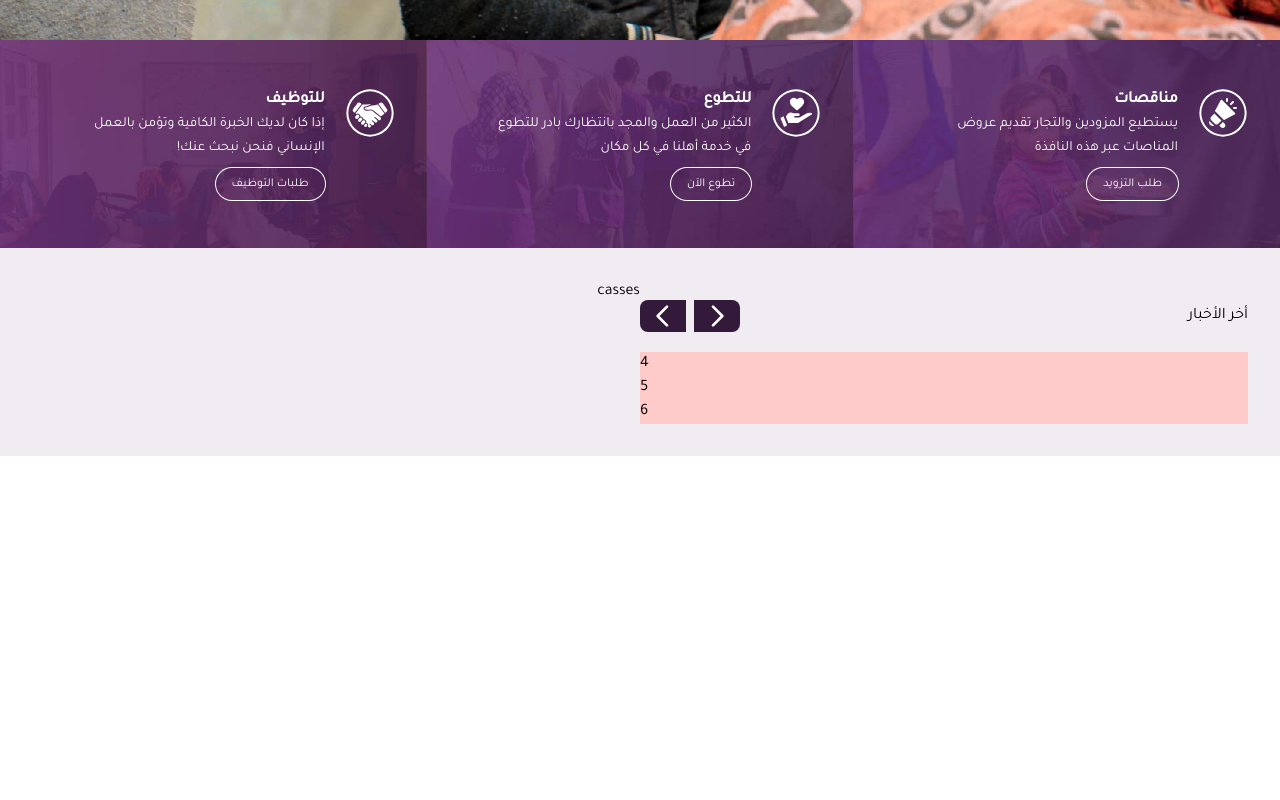
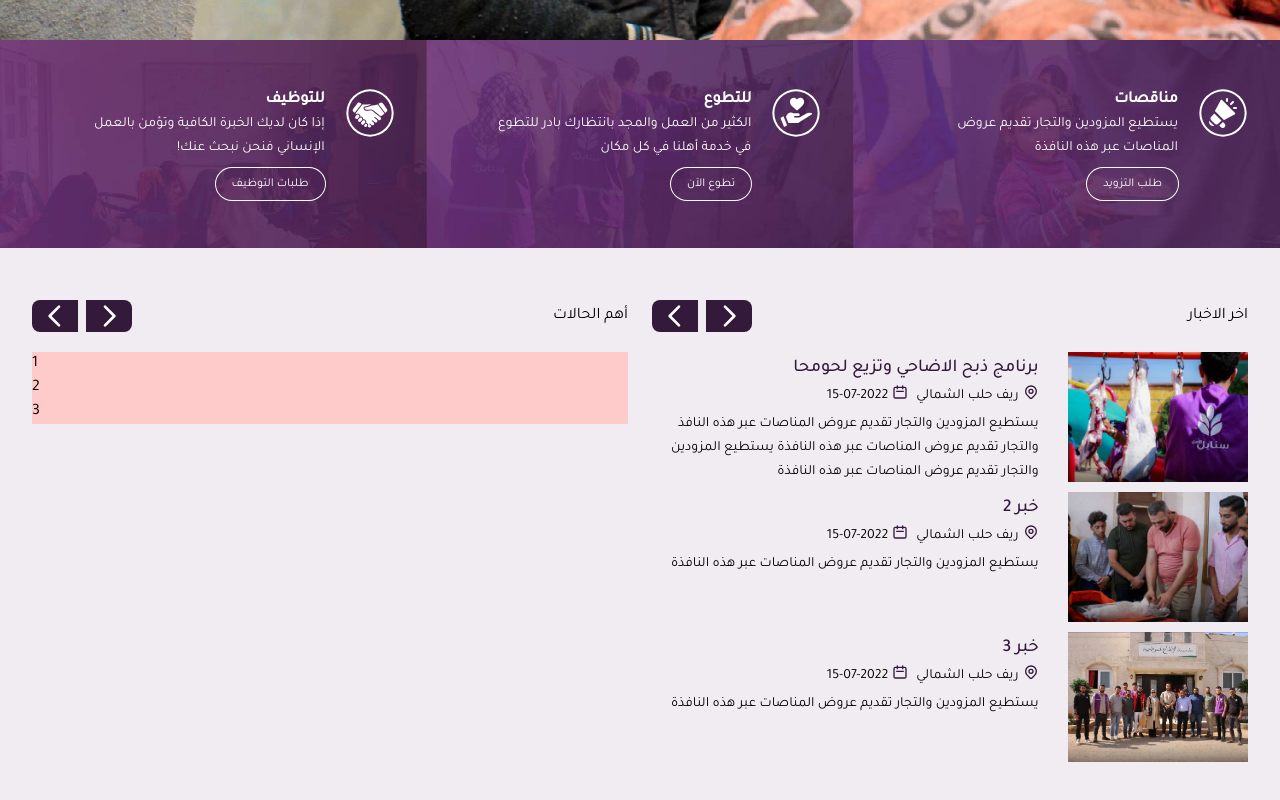
Before and after one commit to m-aljamal/sanabel-client, a Next.js app: page / in a window 1280 px wide. Shown: the part 760-1560 px from the top of the page. Before the commit the page ends 1216 px from the top, so only its background shows below. Built offline with nearby package versions, Linux system fonts and the light colour scheme.

Commit message:
styling news

```diff
--- a/package.json
+++ b/package.json
@@ -10,6 +10,7 @@
   },
   "dependencies": {
     "@headlessui/react": "^1.6.6",
+    "@heroicons/react": "^1.0.6",
     "@tailwindcss/forms": "^0.5.2",
     "clsx": "^1.2.1",
     "focus-visible": "^5.2.0",
--- a/src/components/LatestSwiperContainer.jsx
+++ b/src/components/LatestSwiperContainer.jsx
@@ -1,9 +1,54 @@
-import React from 'react'
+import React from "react";
+import { Swiper, SwiperSlide } from "swiper/react";
+import SwiperCore, { Navigation } from "swiper";
+import { Autoplay, EffectFade } from "swiper";
+import "swiper/css";
+import "swiper/css/autoplay";
+import "swiper/css/navigation";
+import "swiper/css/effect-fade";
+import SwipArrows from "@/components/homePage/SwipArrows";
+SwiperCore.use([Navigation]);
 
-const LatestSwiperContainer = () => {
+const LatestSwiperContainer = ({ children, sectionTitle }) => {
+  const prevRef = React.useRef(null);
+  const nextRef = React.useRef(null);
   return (
-    <div>LatestSwiperContainer</div>
-  )
-}
+    <section>
+      <div className="flex justify-between py-5 items-center">
+        <h1>{sectionTitle}</h1>
+        <SwipArrows
+          arrowsStyle="flex space-x-2"
+          nextClass="latest-next"
+          prevClass="latest-prev"
+          prevRef={prevRef}
+          nextRef={nextRef}
+        />
+      </div>
 
-export default LatestSwiperContainer
+      <Swiper
+        spaceBetween={5}
+        slidesPerView={1}
+        navigation={{
+          prevEl: prevRef.current,
+          nextEl: nextRef.current,
+        }}
+        onBeforeInit={(swiper) => {
+          swiper.params.navigation.prevEl = prevRef.current;
+          swiper.params.navigation.nextEl = nextRef.current;
+        }}
+        autoplay={{
+          delay: 10000,
+        }}
+        loop={true}
+        loopFillGroupWithBlank={true}
+        modules={[Autoplay, EffectFade]}
+        effect="fade"
+        dir="ltr"
+      >
+        <main className=" relative">{children}</main>
+      </Swiper>
+    </section>
+  );
+};
+
+export default LatestSwiperContainer;
--- a/src/components/homePage/Latest.jsx
+++ b/src/components/homePage/Latest.jsx
@@ -1,15 +1,30 @@
 import React from "react";
+import { SwiperSlide } from "swiper/react";
 import { Container } from "../Container";
+import LatestSwiperContainer from "../LatestSwiperContainer";
 import LatestNews from "./LatestNews";
 const Latest = () => {
   return (
     <section className="bg-primaryWhite py-8">
       <Container>
-        <div className=" grid grid-cols-2 ">
+        <div className=" grid grid-cols-2  gap-6">
           <div>
             <LatestNews />
           </div>
-          <div>casses</div>
+          <div className="">
+            <LatestSwiperContainer sectionTitle="أهم الحالات">
+              <SwiperSlide>
+                <div className="bg-red-200 ">1</div>
+                <div className="bg-red-200 ">2</div>
+                <div className="bg-red-200 ">3</div>
+              </SwiperSlide>
+              <SwiperSlide>
+                <div className="bg-red-200 ">4</div>
+                <div className="bg-red-200 ">5</div>
+                <div className="bg-red-200 ">6</div>
+              </SwiperSlide>
+            </LatestSwiperContainer>
+          </div>
         </div>
       </Container>
     </section>
--- a/src/components/homePage/LatestNews.jsx
+++ b/src/components/homePage/LatestNews.jsx
@@ -1,15 +1,10 @@
 import { useRouter } from "next/router";
 import React from "react";
-import { Swiper, SwiperSlide } from "swiper/react";
-import SwiperCore, { Navigation } from "swiper";
-import { Autoplay, EffectFade } from "swiper";
-import "swiper/css";
-import "swiper/css/autoplay";
-import "swiper/css/navigation";
-import "swiper/css/effect-fade";
-import SwipArrows from "@/components/homePage/SwipArrows";
-SwiperCore.use([Navigation]);
-
+import { SwiperSlide } from "swiper/react";
+import LatestSwiperContainer from "../LatestSwiperContainer";
+import Image from "next/image";
+import clsx from "clsx";
+import { LocationMarkerIcon, CalendarIcon } from "@heroicons/react/outline";
 const data = [
   {
     id: 1,
@@ -21,7 +16,7 @@ const data = [
         title: "برنامج ذبح الاضاحي وتزيع لحومحا",
         location: "ريف حلب الشمالي",
         description:
-          "يستطيع المزودين والتجار تقديم عروض المناصات عبر هذه النافذة",
+          "يستطيع المزودين والتجار تقديم عروض المناصات عبر هذه النافذ والتجار تقديم عروض المناصات عبر هذه النافذة يستطيع المزودين والتجار تقديم عروض المناصات عبر هذه النافذة",
       },
       "en-US": {
         title: "Tender for the purchase of agricultural products",
@@ -134,52 +129,20 @@ const data = [
 ];
 
 const LatestNews = () => {
-  const prevRef = React.useRef(null);
-  const nextRef = React.useRef(null);
   return (
     <section>
-      <div className="flex justify-between py-5 items-center">
-        <h1>أخر الأخبار</h1>
-        <SwipArrows
-          arrowsStyle=" flex space-x-2"
-          nextClass="latest-next"
-          prevClass="latest-prev"
-          prevRef={prevRef}
-          nextRef={nextRef}
-        />
-      </div>
-
-      <Swiper
-        spaceBetween={5}
-        slidesPerView={1}
-        navigation={{
-          prevEl: prevRef.current,
-          nextEl: nextRef.current,
-        }}
-        onBeforeInit={(swiper) => {
-          swiper.params.navigation.prevEl = prevRef.current;
-          swiper.params.navigation.nextEl = nextRef.current;
-        }}
-        autoplay
-        loop={true}
-        loopFillGroupWithBlank={true}
-        modules={[Autoplay, EffectFade]}
-        effect="fade"
-        dir="ltr"
-      >
-        <main className=" relative">
-          <SwiperSlide>
-            <div className="bg-red-200 ">1</div>
-            <div className="bg-red-200 ">2</div>
-            <div className="bg-red-200 ">3</div>
-          </SwiperSlide>
-          <SwiperSlide>
-            <div className="bg-red-200 ">4</div>
-            <div className="bg-red-200 ">5</div>
-            <div className="bg-red-200 ">6</div>
-          </SwiperSlide>
-        </main>
-      </Swiper>
+      <LatestSwiperContainer sectionTitle="اخر الاخبار">
+        <SwiperSlide>
+          {data.slice(0, 3).map((item) => (
+            <News key={item.id} {...item} />
+          ))}
+        </SwiperSlide>
+        <SwiperSlide>
+          {data.slice(3, 6).map((item) => (
+            <News key={item.id} {...item} />
+          ))}
+        </SwiperSlide>
+      </LatestSwiperContainer>
     </section>
   );
 };
@@ -190,8 +153,33 @@ const News = ({ date, image, text }) => {
   const { locale } = useRouter();
   const { title, location, description } = text[locale];
   return (
-    <div>
-      <p>{title}</p>
+    <div
+      className={clsx("flex justify-end gap-4 bg-primaryWhite  ")}
+      style={{ direction: "rtl" }}
+    >
+      <div className="relative w-1/3">
+        <Image
+          src={image}
+          width={180}
+          height={130}
+          objectFit="cover"
+          className=""
+        />
+      </div>
+      <div className="w-2/3">
+        <h2 className="text-lg text-primaryPurple font-medium  ">{title}</h2>
+        <div className="flex gap-2 items-center">
+          <div className="flex gap-1 ">
+            <LocationMarkerIcon className="w-4 h-4 text-primaryPurple" />
+            <p className="text-sm">{location}</p>
+          </div>
+          <div className="flex gap-1 ">
+            <CalendarIcon className="w-4 h-4 text-primaryPurple" />
+            <p className="text-sm">{date}</p>
+          </div>
+        </div>
+        <p className="text-sm mt-1">{description}</p>
+      </div>
     </div>
   );
 };
```
Also changed, not shown: 1 other file (tests, documents, lock files or other folders).
